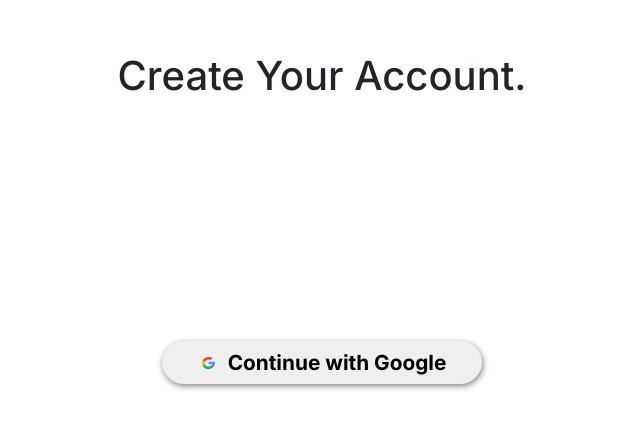
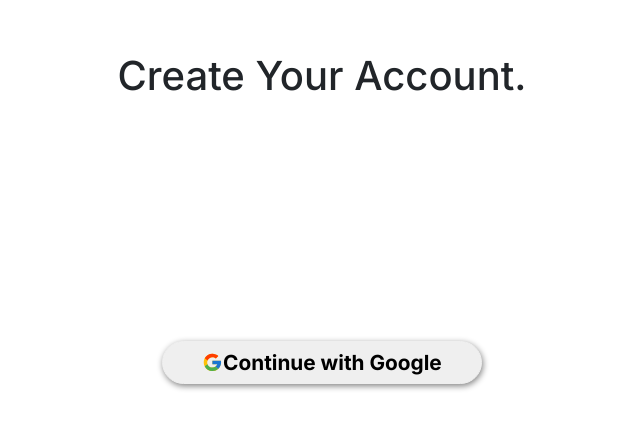
Before and after one commit to dhruv1406/nextjs, a Next.js app: page /signup in a window 1280 px wide. Shown: the part 182-610 px from the top of the page, without its empty margins (318-958 px from the left). Built offline with nearby package versions, Linux system fonts and the light colour scheme; no server answers.

Commit message:
btn updated

```diff
--- a/app/components/Google_btn.jsx
+++ b/app/components/Google_btn.jsx
@@ -2,6 +2,7 @@
 import style from '../styles/signup.module.css'
 import {useSession, signIn, signOut} from 'next-auth/react'
 import { useRouter } from 'next/navigation';
+import { FcGoogle } from 'react-icons/fc'
 
 const Google_btn = () => {
   const {data : session } = useSession();
@@ -34,7 +35,7 @@ const Google_btn = () => {
     className={style.google_btn}
     onClick={handleLogin}
     >
-        <img src="images/google.svg" alt="google icon" className={style.google_logo}/>
+    <FcGoogle height={50}/>
         Continue with Google
       </button>
     );
```
